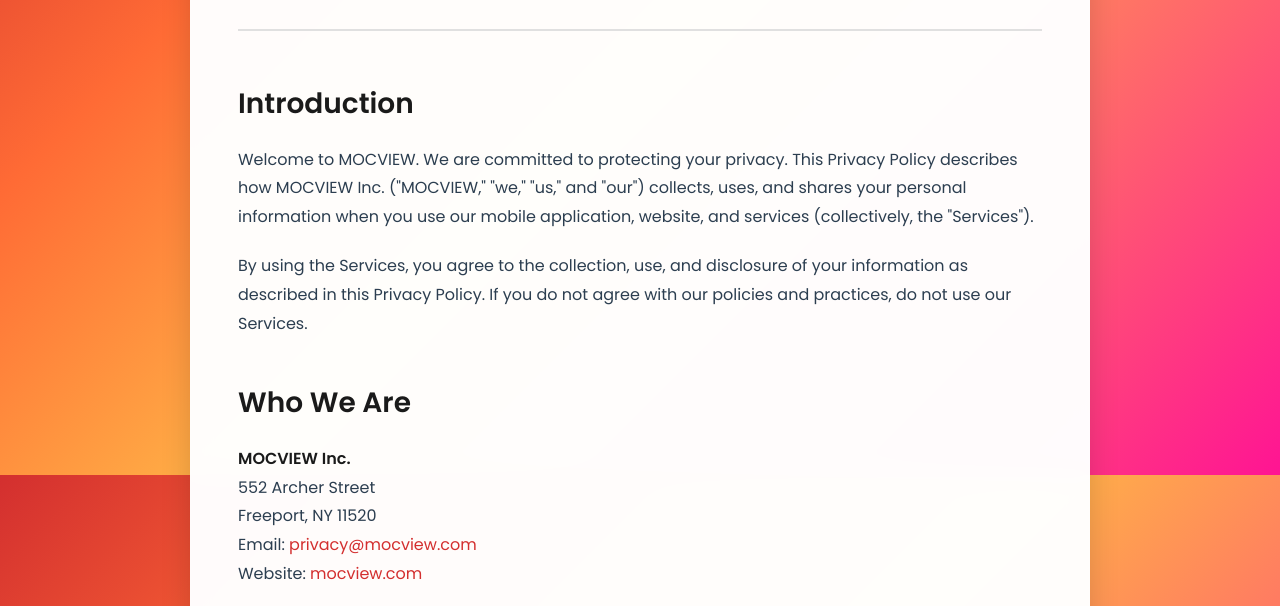
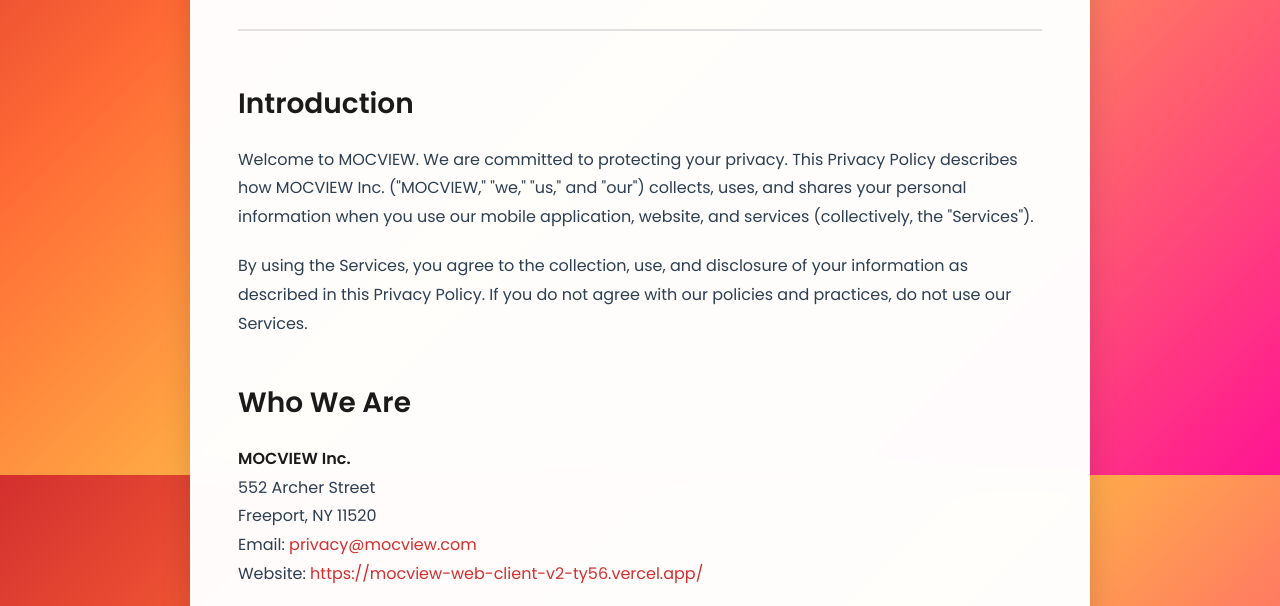
Before and after one commit to mocview-app/mocview-legal, a plain HTML site: page privacy/index.html in a window 1280 px wide. Shown: the part 325-931 px from the top of the page. Drawn offline with Linux system fonts and the light colour scheme.

Commit message:
Update index.html

```diff
--- a/privacy/index.html
+++ b/privacy/index.html
@@ -40,7 +40,7 @@
                     552 Archer Street<br>
                     Freeport, NY 11520<br>
                     Email: <a href="mailto:privacy@mocview.com">privacy@mocview.com</a><br>
-                    Website: <a href="https://mocview-web-client-v2-ty56.vercel.app/">mocview.com</a></p>
+                    Website: <a href="https://mocview-web-client-v2-ty56.vercel.app/">https://mocview-web-client-v2-ty56.vercel.app/</a></p>
 
                     <p>MOCVIEW is a virtual communication platform that helps professionals create authentic video introductions (VPx), practice interview skills, and connect with opportunities. Our platform serves:</p>
                     <ul>
```
